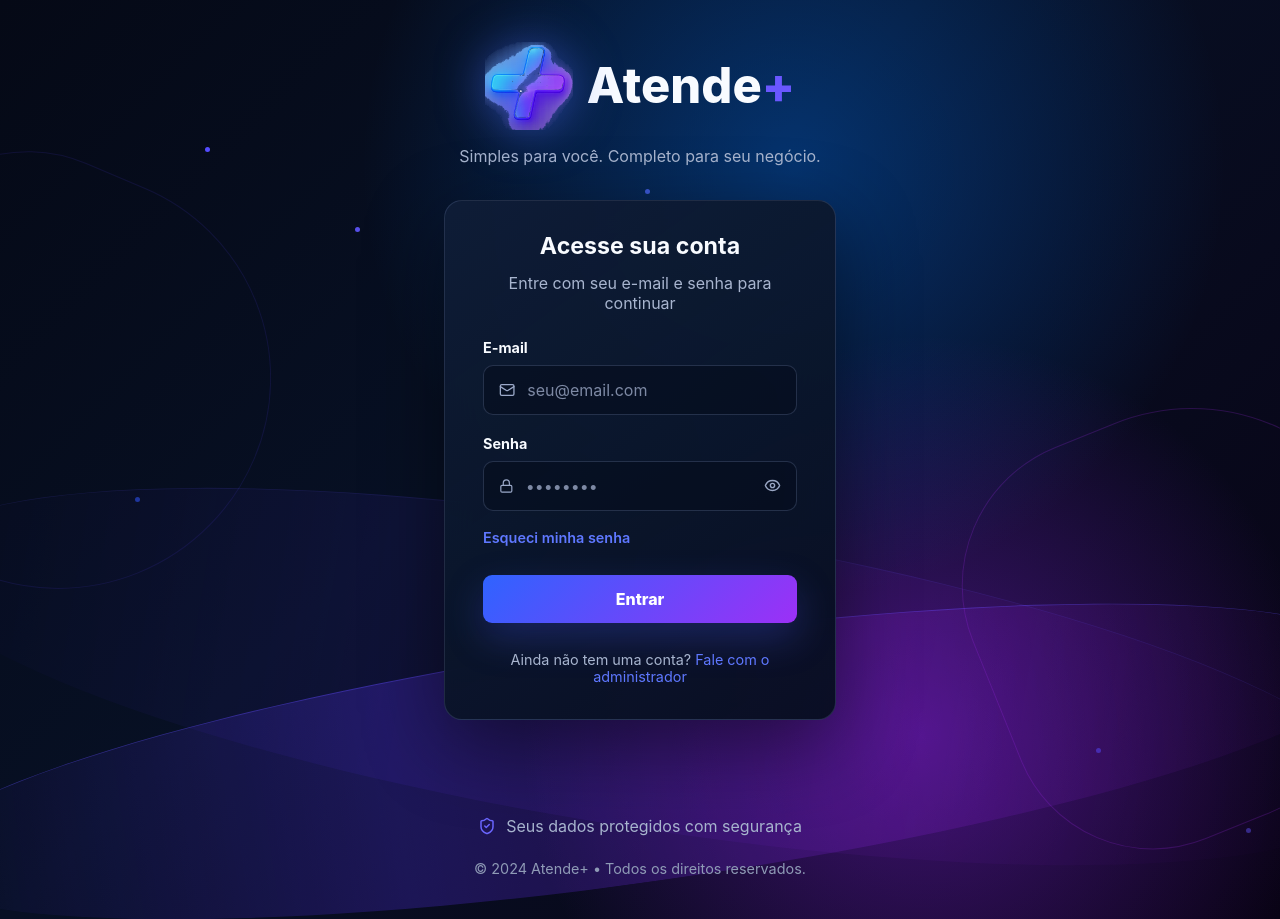
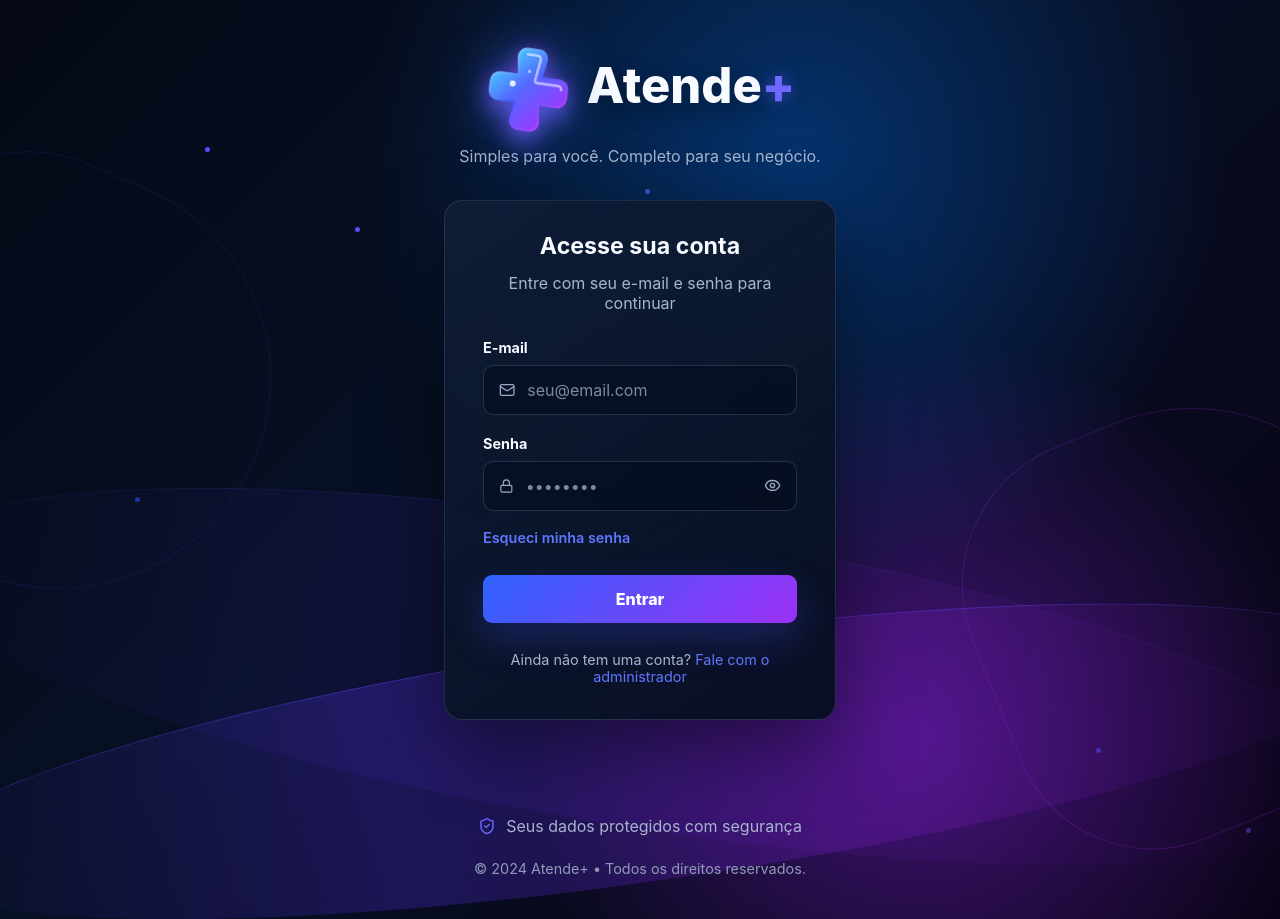
Before and after one commit to DeveloperWesley/Atende-mais---Vers-o-Final, a React (Vite) app in the folder frontend/: page /login in a window 1280 px wide. Built offline with nearby package versions, Linux system fonts and the light colour scheme.

Commit message:
Improve Atende+ logo

```diff
--- a/frontend/src/components/Sidebar.jsx
+++ b/frontend/src/components/Sidebar.jsx
@@ -1,12 +1,52 @@
 import { ChevronDown, LogOut, Home } from 'lucide-react';
 import { NavLink, useNavigate } from 'react-router-dom';
-import atendeMark from '../assets/atende-mark.png';
 import { useAuth } from '../contexts/AuthContext.jsx';
+
+function LogoMark() {
+  return (
+    <svg className="brand-mark" viewBox="0 0 72 72" role="presentation" aria-hidden="true">
+      <defs>
+        <linearGradient id="mark-fill" x1="10" y1="12" x2="62" y2="60" gradientUnits="userSpaceOnUse">
+          <stop offset="0" stopColor="#44dcff" />
+          <stop offset="0.45" stopColor="#536bff" />
+          <stop offset="1" stopColor="#a133ff" />
+        </linearGradient>
+        <linearGradient id="mark-stroke" x1="8" y1="8" x2="64" y2="64" gradientUnits="userSpaceOnUse">
+          <stop offset="0" stopColor="#89f1ff" />
+          <stop offset="0.5" stopColor="#4362ff" />
+          <stop offset="1" stopColor="#c63dff" />
+        </linearGradient>
+        <filter id="mark-glow" x="-45%" y="-45%" width="190%" height="190%">
+          <feDropShadow dx="0" dy="10" stdDeviation="8" floodColor="#4b6cff" floodOpacity="0.42" />
+          <feDropShadow dx="0" dy="0" stdDeviation="7" floodColor="#a733ff" floodOpacity="0.35" />
+        </filter>
+      </defs>
+      <g filter="url(#mark-glow)" transform="rotate(8 36 36)">
+        <path
+          className="brand-mark-shape"
+          d="M31.5 6h9c4.2 0 7.4 3.7 6.8 7.9l-2.1 14.2h14.9c4 0 7.2 3.2 7.2 7.2v7.5c0 4-3.2 7.2-7.2 7.2H45.2l2.1 14.2c0.6 4.2-2.6 7.9-6.8 7.9h-9c-4.2 0-7.4-3.7-6.8-7.9L26.8 50H11.9c-4 0-7.2-3.2-7.2-7.2v-7.5c0-4 3.2-7.2 7.2-7.2h14.9L24.7 13.9C24.1 9.7 27.3 6 31.5 6Z"
+          fill="url(#mark-fill)"
+          stroke="url(#mark-stroke)"
+          strokeWidth="2.4"
+        />
+        <path
+          d="M31.6 10.5h8.1c1.8 0 3.2 1.6 2.9 3.4l-2.3 16.6c-0.2 1.2 0.8 2.3 2 2.3h17.3c1.6 0 2.9 1.3 2.9 2.9"
+          fill="none"
+          stroke="rgba(255,255,255,0.56)"
+          strokeLinecap="round"
+          strokeWidth="2"
+        />
+        <circle cx="22.5" cy="35.8" r="2.4" fill="rgba(255,255,255,0.86)" />
+        <circle cx="34.8" cy="24.2" r="1.3" fill="rgba(255,255,255,0.55)" />
+      </g>
+    </svg>
+  );
+}
 
 export function Brand() {
   return (
     <div className="brand" aria-label="Atende+">
-      <img className="brand-mark" src={atendeMark} alt="" aria-hidden="true" />
+      <LogoMark />
       <strong>
         Atende<span>+</span>
       </strong>
--- a/frontend/src/styles/global.css
+++ b/frontend/src/styles/global.css
@@ -162,24 +162,32 @@ button:hover {
 .brand {
   display: inline-flex;
   align-items: center;
-  gap: 10px;
+  gap: 12px;
   color: var(--text);
 }
 
 .brand strong {
   font-size: 1.55rem;
   line-height: 1;
+  font-weight: 850;
+  letter-spacing: 0;
+  text-shadow: 0 8px 24px rgba(0, 0, 0, 0.36);
 }
 
 .brand strong span {
-  color: #6a57ff;
+  color: #6d68ff;
+  text-shadow: 0 0 16px rgba(103, 91, 255, 0.54);
 }
 
 .brand-mark {
   width: 48px;
   height: 48px;
-  object-fit: contain;
-  filter: drop-shadow(0 0 13px rgba(86, 107, 255, 0.56));
+  flex: 0 0 auto;
+  overflow: visible;
+}
+
+.brand-mark-shape {
+  vector-effect: non-scaling-stroke;
 }
 
 .brand-symbol {
```
Also changed, not shown: frontend/src/assets/atende-mark.png (deleted).
